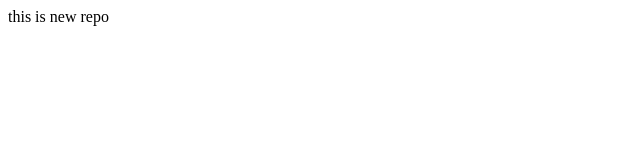
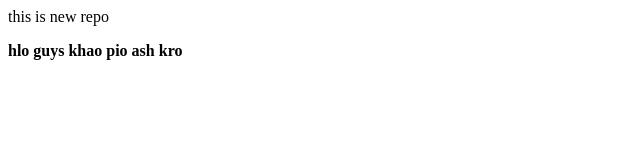
Before and after one commit to sourav0190/local, a plain HTML site: page index.html in a window 1280 px wide. Shown: the whole page, without its empty margins (0-640 px from the left). Drawn offline with Linux system fonts and the light colour scheme.

Commit message:
addded  in fearuew 1

```diff
--- a/index.html
+++ b/index.html
@@ -1 +1,2 @@
 <p>this is new repo</p>
+<B>hlo guys khao pio ash kro</B>
```
